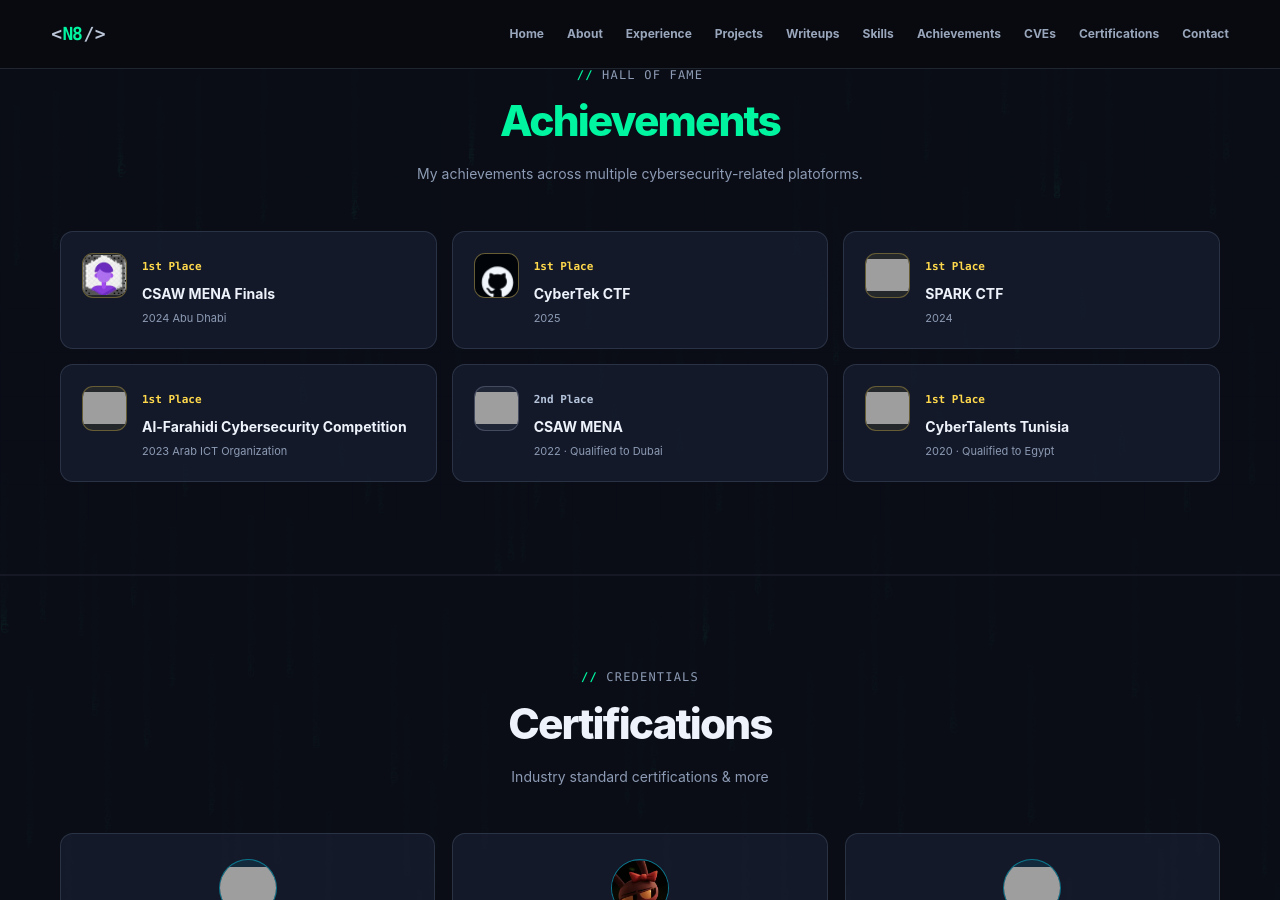
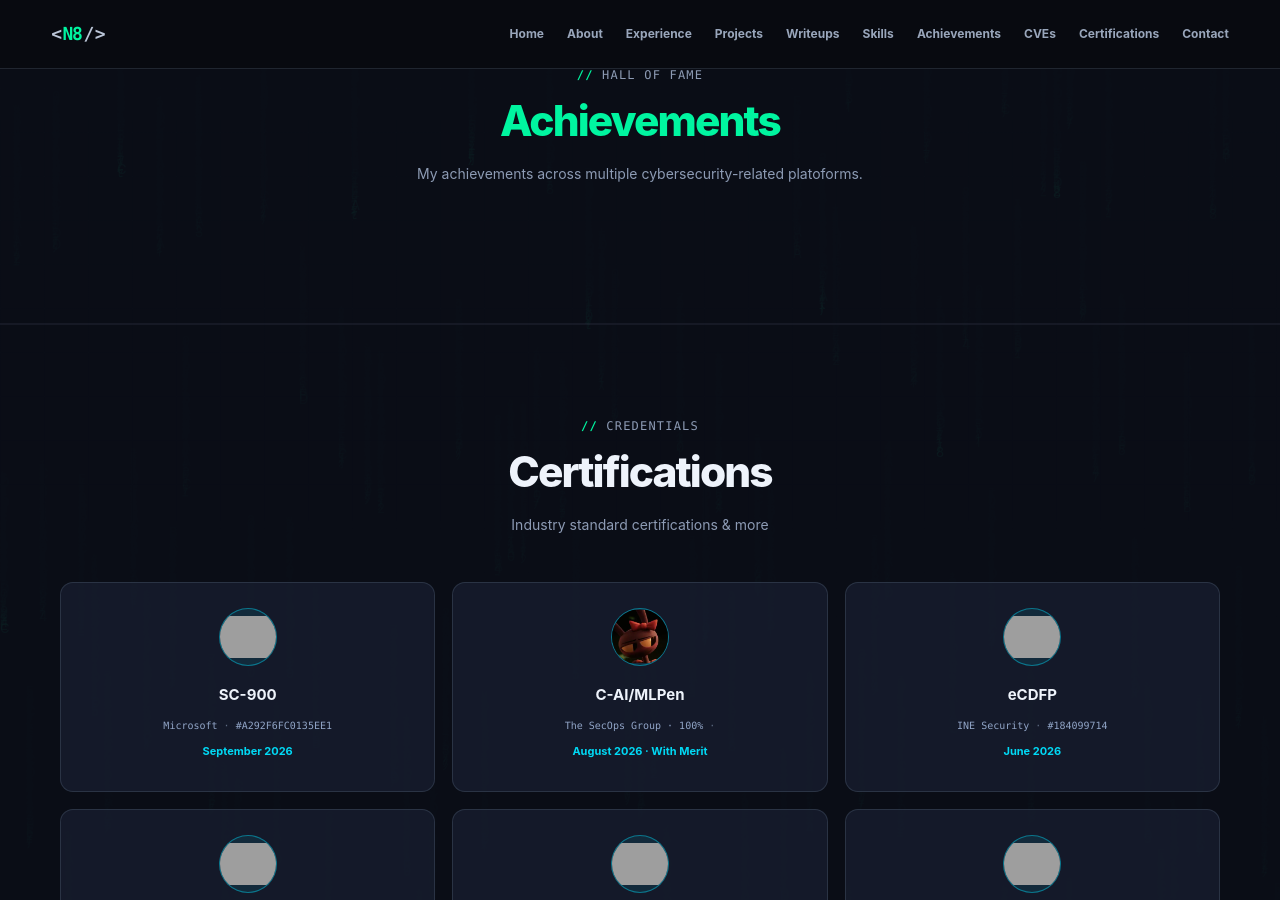
Before and after one commit to Ningen820/Ningen820.github.io, a Jekyll site: the page built from index.html, in a window 1280 px wide and 900 px high, scrolled down 5370 px. Built offline with Jekyll 4.4.1, drawn with Linux system fonts in a browser that asks for light colours; grey boxes are pictures that could not be loaded.

Commit message:
Update profile.yml

```diff
--- a/_data/profile.yml
+++ b/_data/profile.yml
@@ -127,54 +127,15 @@
 
 
 
-achievements:
-  achievement1:
-    title: CSAW MENA Finals
-    place: 1st Place
-    detail: 2024 Abu Dhabi
-    rank: 1
-    image: /assets/random_images/border.png
-    key: 'no'
+achievements: []
+  #achievement1:
+    #title: ti
+    #place: 1st Place
+    #detail: 2024 Abu Dhabi
+    #rank: 1
+    #image: /assets/random_images/border.png
+    #key: 'no'
 
-  achievement2:
-    title: CyberTek CTF
-    place: 1st Place
-    detail: '2025'
-    rank: 1
-    image: /assets/random_images/github.png
-    key: 'no'
-
-  achievement3:
-    title: SPARK CTF
-    place: 1st Place
-    detail: '2024'
-    rank: 1
-    image: /assets/random_images/achievement3.png
-    key: 'no'
-
-  achievement4:
-    title: Al-Farahidi Cybersecurity Competition
-    place: 1st Place
-    detail: 2023 Arab ICT Organization
-    rank: 1
-    image: /assets/random_images/achievement4.png
-    key: 'no'
-
-  achievement5:
-    title: CSAW MENA
-    place: 2nd Place
-    detail: 2022 · Qualified to Dubai
-    rank: 2
-    image: /assets/random_images/achievement5.png
-    key: 'no'
-
-  achievement6:
-    title: CyberTalents Tunisia
-    place: 1st Place
-    detail: 2020 · Qualified to Egypt
-    rank: 1
-    image: /assets/random_images/achievement6.png
-    key: 'no'
 
 
 certifications:
@@ -263,7 +224,7 @@
 
 - name: Email
   label: Direct contact
-  url: ''
+  url: 'ahmadbobo2009@gmail.com'
   mark: '@'
 
 
```
